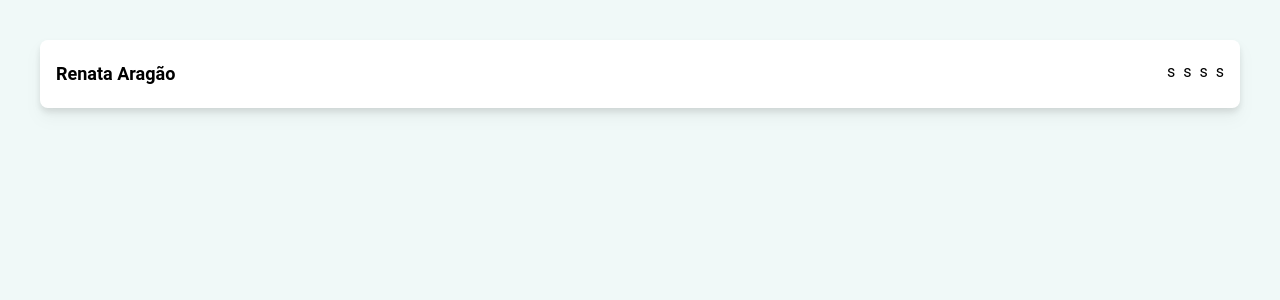
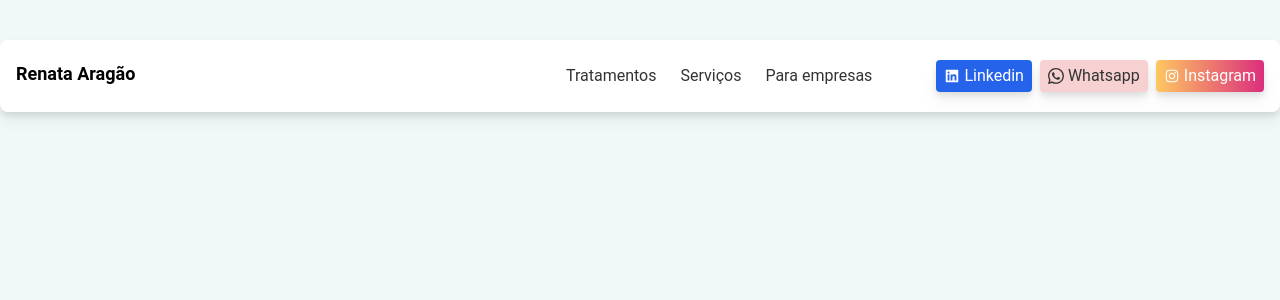
Before and after one commit to MateusCapitanio/subjetivacao-portfolio, a Next.js app: page / in a window 1280 px wide. Shown: the top 300 px of the page. Built offline with nearby package versions, Linux system fonts and the light colour scheme.

Commit message:
feat: Desenvolvendo o Header da aplicação

```diff
--- a/package.json
+++ b/package.json
@@ -10,13 +10,14 @@
   },
   "dependencies": {
     "@types/node": "20.2.5",
-    "@types/react": "18.2.8",
+    "@types/react": "^18.2.14",
     "@types/react-dom": "18.2.4",
     "autoprefixer": "10.4.14",
     "next": "13.4.4",
     "postcss": "8.4.24",
     "react": "18.2.0",
     "react-dom": "18.2.0",
+    "react-icons": "^4.10.1",
     "tailwindcss": "3.3.2",
     "typescript": "5.1.3"
   },
--- a/src/app/page.tsx
+++ b/src/app/page.tsx
@@ -1,15 +1,25 @@
+import Header from "@/components/Header";
+import Image from "next/image";
+
 export default function Home() {
   return (
-    <main>
-      <div className="flex justify-between bg-white drop-shadow-lg py-5 px-4 m-5 sm:m-10 rounded-lg">
-        <span className="font-bold text-lg">Renata Aragão</span>
-        <ul className="flex gap-2">
-          <li>s</li>
-          <li>s</li>
-          <li>s</li>
-          <li>s</li>
-        </ul>
+    <main className="">
+      <Header />
+      {/*DEIXEI ESSE EXEMPLO AQUI EMBAIXO PRA PODER DAR UMA OLHADA
+      DPS NO DESENVOLVIMENTO COM A FOTO DELA E TALS JA, TEM FOTO DELA JA NA PASTA PUBLIC*/}
+      {/* <div className="flex items-center justify-center">
+
+      <div className="bg-green-500 w-44">
+        ashdkjasdkasjhskdhjsdh kas d askjdh askj dasjk hdjask dhsak dhas
       </div>
+      <Image
+        className="m-36 rounded-full"
+        alt="Contém uma imagem profissional"
+        height={420}
+        width={420}
+        src='/images/profilePhoto.png'
+      />
+      </div> */}
     </main>
   )
 }
--- /dev/null
+++ b/src/components/Header/index.tsx
@@ -0,0 +1,51 @@
+import { BsWhatsapp } from 'react-icons/bs';
+import { AiFillLinkedin, AiOutlineInstagram } from 'react-icons/ai';
+
+export const Header = () => {
+  return (
+    <div className='flex justify-center'>
+      <header className="flex justify-between fixed bg-white drop-shadow-lg py-5 px-4 mt-10 w-full max-w-7xl rounded-lg">
+        <span className="font-bold text-lg">Renata Aragão</span>
+        <ul className="flex gap-14">
+          <div className="flex gap-2 items-center">
+            <li><a className="text-[#333333] hover:bg-[#F7D1D1] hover:text-[#333333] py-1 px-2 rounded transition duration-500" href="#">Tratamentos</a></li>
+            <li><a className="text-[#333333] hover:bg-[#F7D1D1] hover:text-[#333333] py-1 px-2 rounded transition duration-500" href="#">Serviços</a></li>
+            <li><a className="text-[#333333] hover:bg-[#F7D1D1] hover:text-[#333333] py-1 px-2 rounded transition duration-500" href="#">Para empresas</a></li>
+          </div>
+          <div className="flex gap-2 items-center">
+            <li>
+              <a
+                href="https://www.linkedin.com/in/renata-aragao"
+                target="_blank"
+                className="flex items-center drop-shadow-lg gap-1 bg-blue-600 py-1 px-2 text-white rounded"
+              >
+                <AiFillLinkedin />
+                Linkedin
+              </a>
+            </li>
+            <li>
+              <a
+                href="https://wa.me/5521980482411"
+                target="_blank"
+                className="flex items-center drop-shadow-lg gap-1 bg-[#F7D1D1] py-1 px-2 text-[#333333] rounded">
+                <BsWhatsapp color='#333333' />
+                Whatsapp
+              </a>
+            </li>
+            <li>
+              <a
+                href="https://www.instagram.com/subjetivacao"
+                target="_blank"
+                className="flex items-center drop-shadow-lg gap-1 bg-gradient-to-r from-[#FEC761] to-[#DB2E7C] py-1 px-2 text-white rounded">
+                <AiOutlineInstagram />
+                Instagram
+              </a>
+            </li>
+          </div>
+        </ul>
+      </header>
+    </div>
+  )
+}
+
+export default Header;
```
Also changed, not shown: public/images/profilePhoto.png (added), 1 other file (tests, documents, lock files or other folders).
